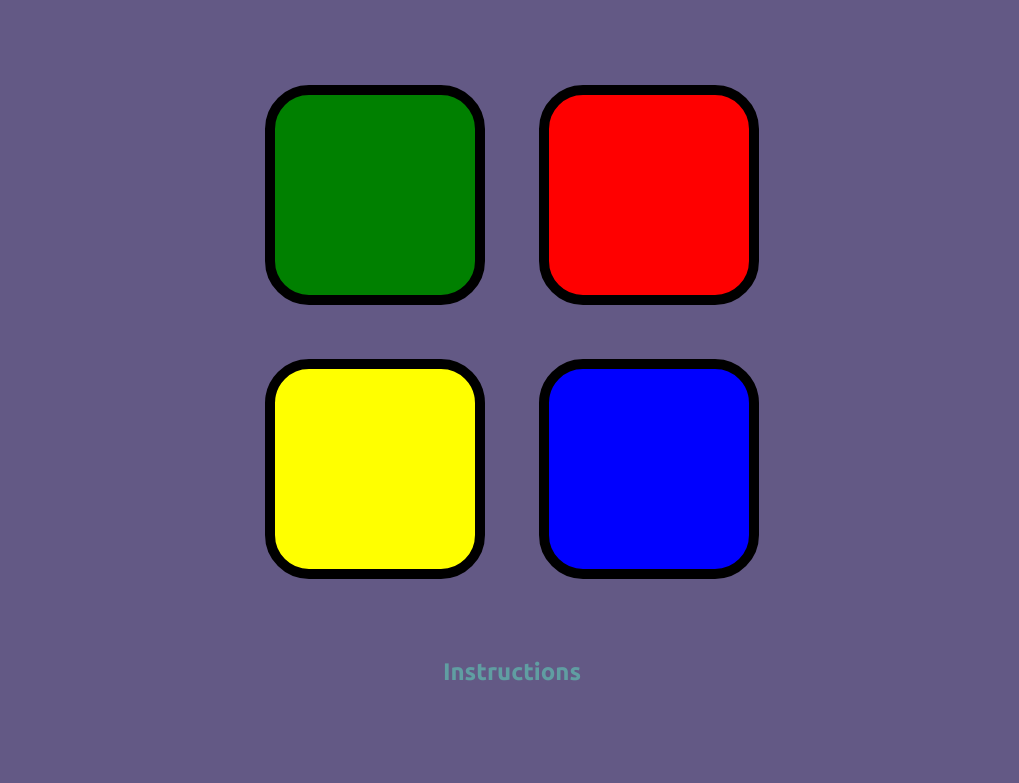
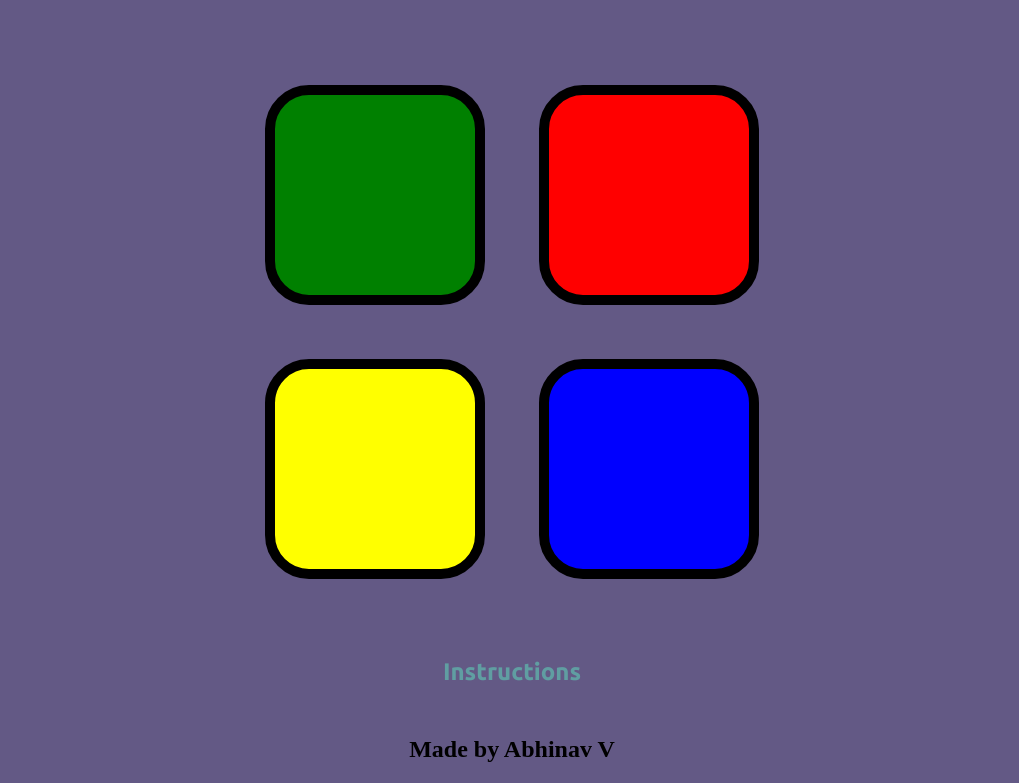
Before and after one commit to AbhiVooba/Remember-the-pattern-Game-using-js-and-jquery, a plain HTML site: page index.html in a window 1280 px wide. Shown: the part 114-897 px from the top of the page, without its empty margins (128-1147 px from the left). Before the commit the page ends 850 px from the top, so only its background shows below. Drawn offline with nearby package versions, Linux system fonts and the light colour scheme.

Commit message:
Update index.html

```diff
--- a/index.html
+++ b/index.html
@@ -47,6 +47,7 @@
 
 <script src="https://ajax.googleapis.com/ajax/libs/jquery/3.6.3/jquery.min.js"></script>
 <script src="game.js" charset="utf-8"></script>
+<h2>Made by Abhinav V</h2>
 </body>
 
 </html>
```
